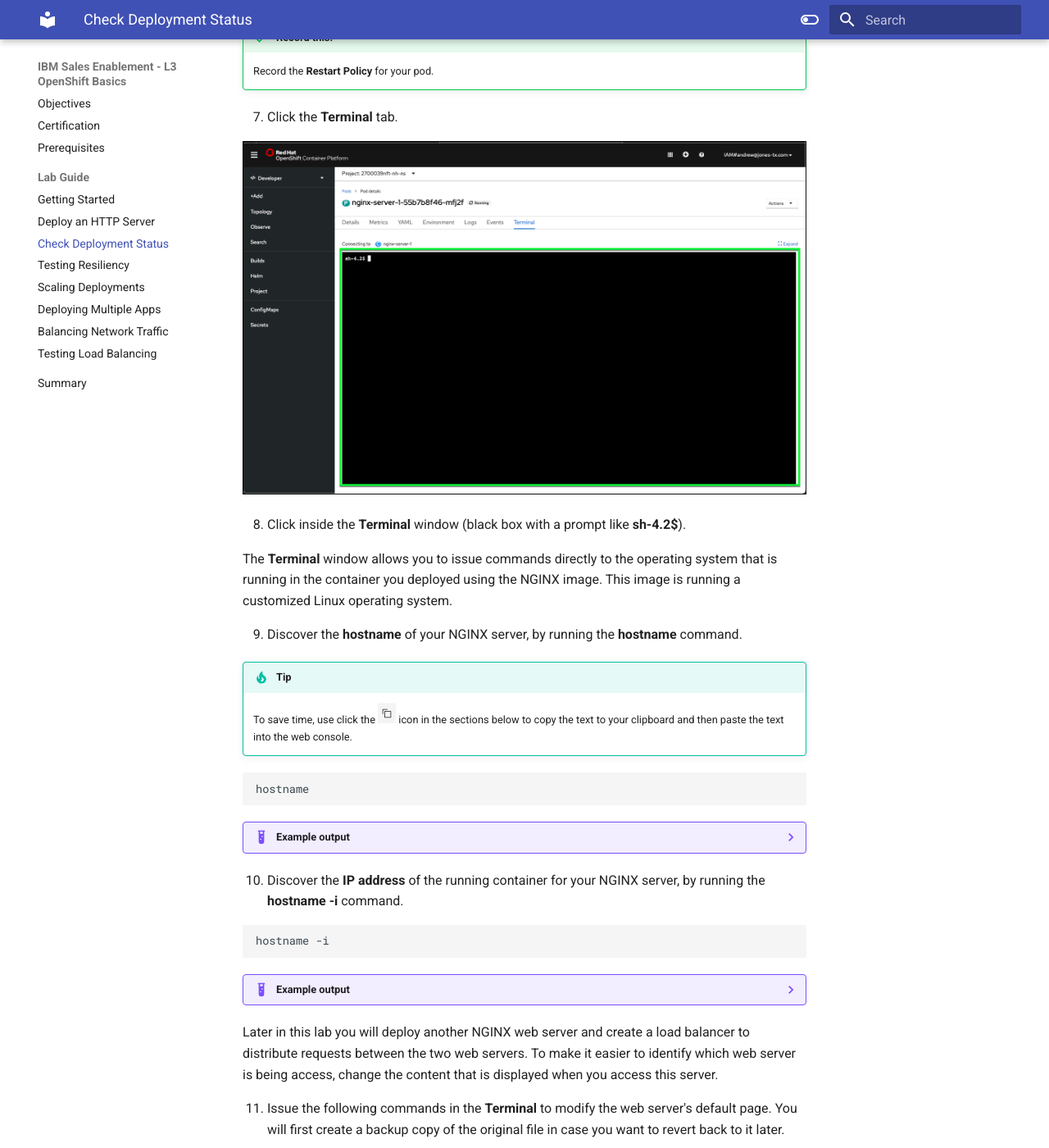
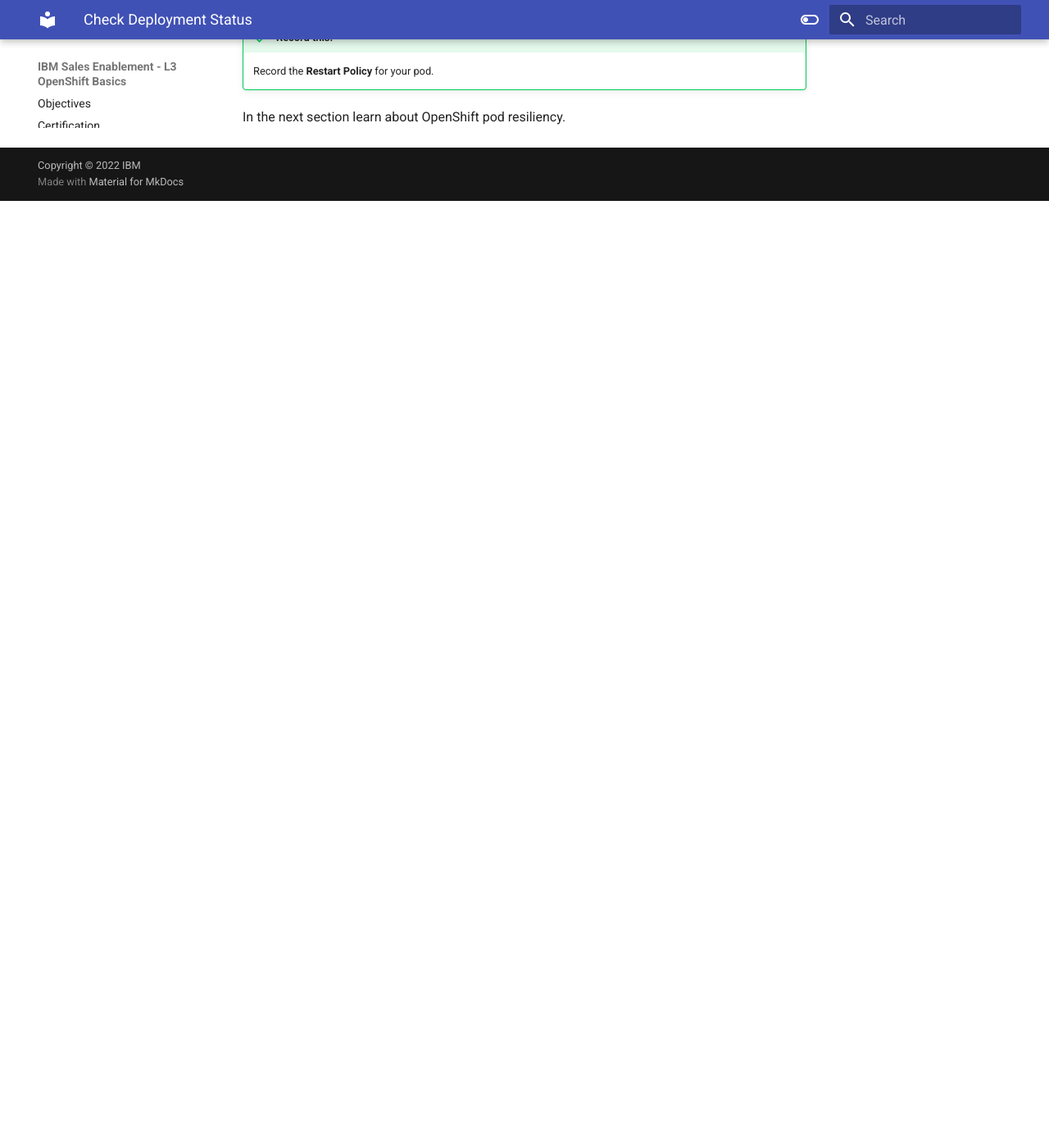
Before and after one commit to IBM/SalesEnablement-L3-OpenShift, an MkDocs documentation site: the page built from docs/labguide/checkDeploymentStatus.md, in a window 1280 px wide and 1400 px high, scrolled down 2384 px. Shown: the whole window at 82% size. Built offline with MkDocs 1.6.1 and Material for MkDocs 9.7.7, drawn with Linux system fonts in a browser that asks for light colours; after the commit the page ends 2629 px from its top, so only the background shows below that; some of the changed text lies outside the part shown.

Commit message:
updates to app mod sections

````diff
--- a/docs/labguide/checkDeploymentStatus.md
+++ b/docs/labguide/checkDeploymentStatus.md
@@ -37,69 +37,4 @@
 !!! success "Record this!"
     Record the **Restart Policy** for your pod.
 
-7. Click the **Terminal** tab.
-
-![](_attachments/OCP-pod-terminal.png)
-
-8. Click inside the **Terminal** window (black box with a prompt like **sh-4.2$**).
-
-The **Terminal** window allows you to issue commands directly to the operating system that is running in the container you deployed using the NGINX image. This image is running a customized Linux operating system.
-
-9. Discover the **hostname** of your NGINX server, by running the **hostname** command.
-
-!!! tip
-    To save time, use click the ![](_attachments/CopyToClipboard.png) icon in the sections below to copy the text to your clipboard and then paste the text into the web console.
-
-```
-hostname
-```
-
-??? example "Example output"
-    sh-4.2$ hostname
-
-    nginx-sample-869bf677b6-7wnzs
-
-    sh-4.2$
-
-10. Discover the **IP address** of the running container for your NGINX server, by running the **hostname -i** command.
-
-```
-hostname -i
-```
-
-??? example "Example output"
-    sh-4.2$ hostname -i
-
-    172.30.234.2
-
-    sh-4.2$
-
-Later in this lab you will deploy another NGINX web server and create a load balancer to distribute requests between the two web servers.  To make it easier to identify which web server is being access, change the content that is displayed when you access this server.
-
-11. Issue the following commands in the **Terminal** to modify the web server's default page. You will first create a backup copy of the original file in case you want to revert back to it later.
-
-```
-cp index.html index.html.orig
-echo NGINX Server 1 works! > index.html
-ls
-```
-
-??? example "Example output"
-    sh-4.2$ cp index.html index.html.orig
-
-    sh-4.2$ echo NGINX Server 1 works! > index.html
-
-    sh-4.2$ ls
-
-    README.md  index.html  index.html.orig  nginx-start  openshift
-
-    sh-4.2$
-
-![](_attachments/OCP-pod-terminal-allcommands.png)
-
-12. Click **Topology** in left-hand task bar of OpenShift web console.
-13. Click the **Open URL** button on the edge of the deployment icon. This will launch as a new tab or window in your web browser. You should now see the default page for the web server displays the new message: **NGINX Server 1 works!**
-
-![](_attachments/OCP-server-1-works.png)
-
 In the next section learn about OpenShift pod resiliency.
--- a/mkdocs.yml
+++ b/mkdocs.yml
@@ -17,6 +17,7 @@
     - 'Deploy an HTTP Server': 'labguide/deployFirstHTTPServer.md'
     - 'Check Deployment Status': 'labguide/checkDeploymentStatus.md'
     - 'Testing Resiliency': 'labguide/testingResiliency.md'
+    - 'Updating the Application': 'labguide/updateTheApplication.md'
     - 'Scaling Deployments': 'labguide/scalingDeployments.md'
     - 'Deploying Multiple Apps': 'labguide/deployingMultipleApps.md'
     - 'Balancing Network Traffic': 'labguide/balancingNetworkTraffic.md'
````
Also changed, not shown: docs/index.md (+1 -1 lines), docs/labguide/testingResiliency.md (+1 -1 lines), docs/labguide/updateTheApplication.md (added, +76 -0 lines).
